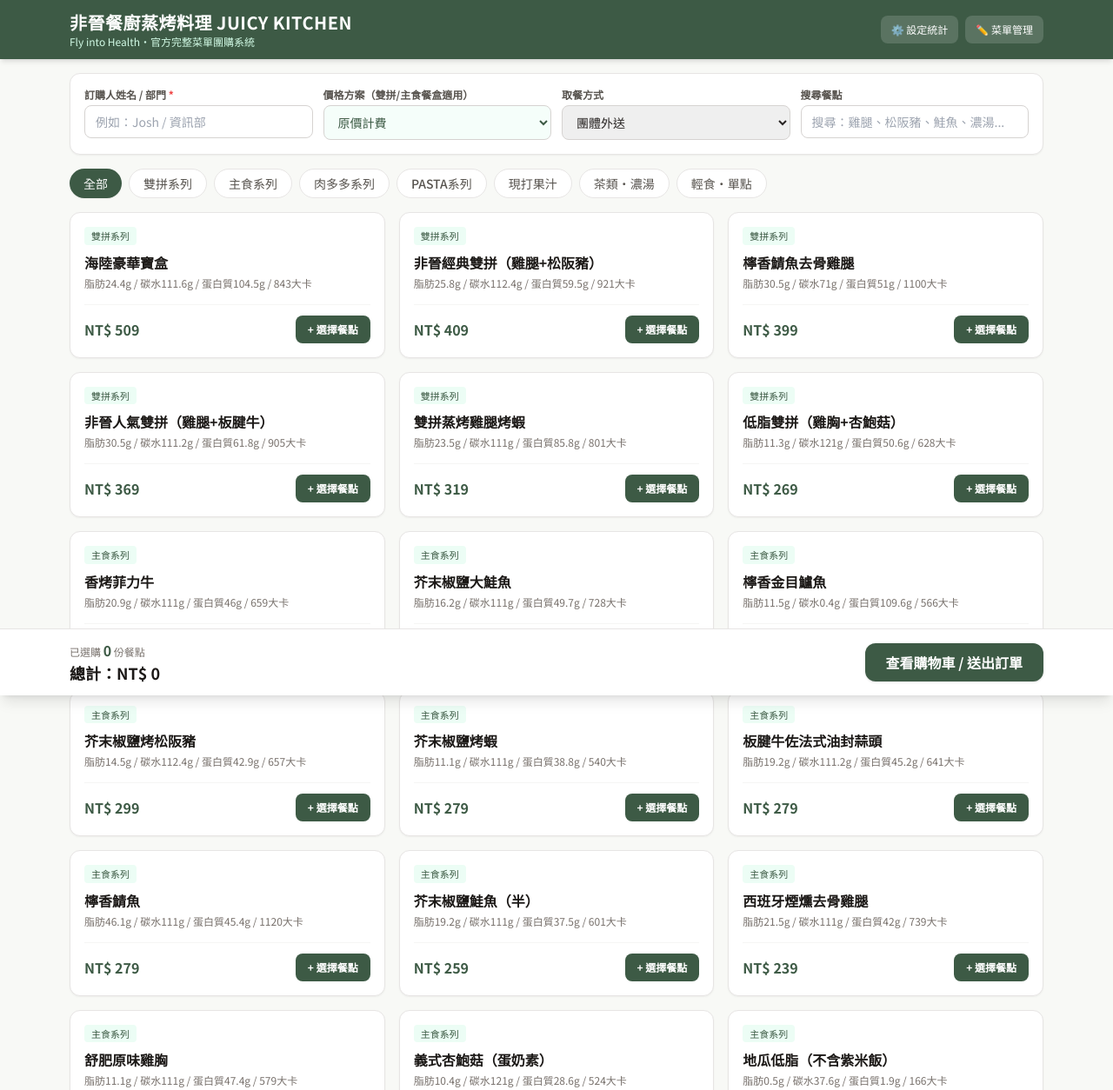
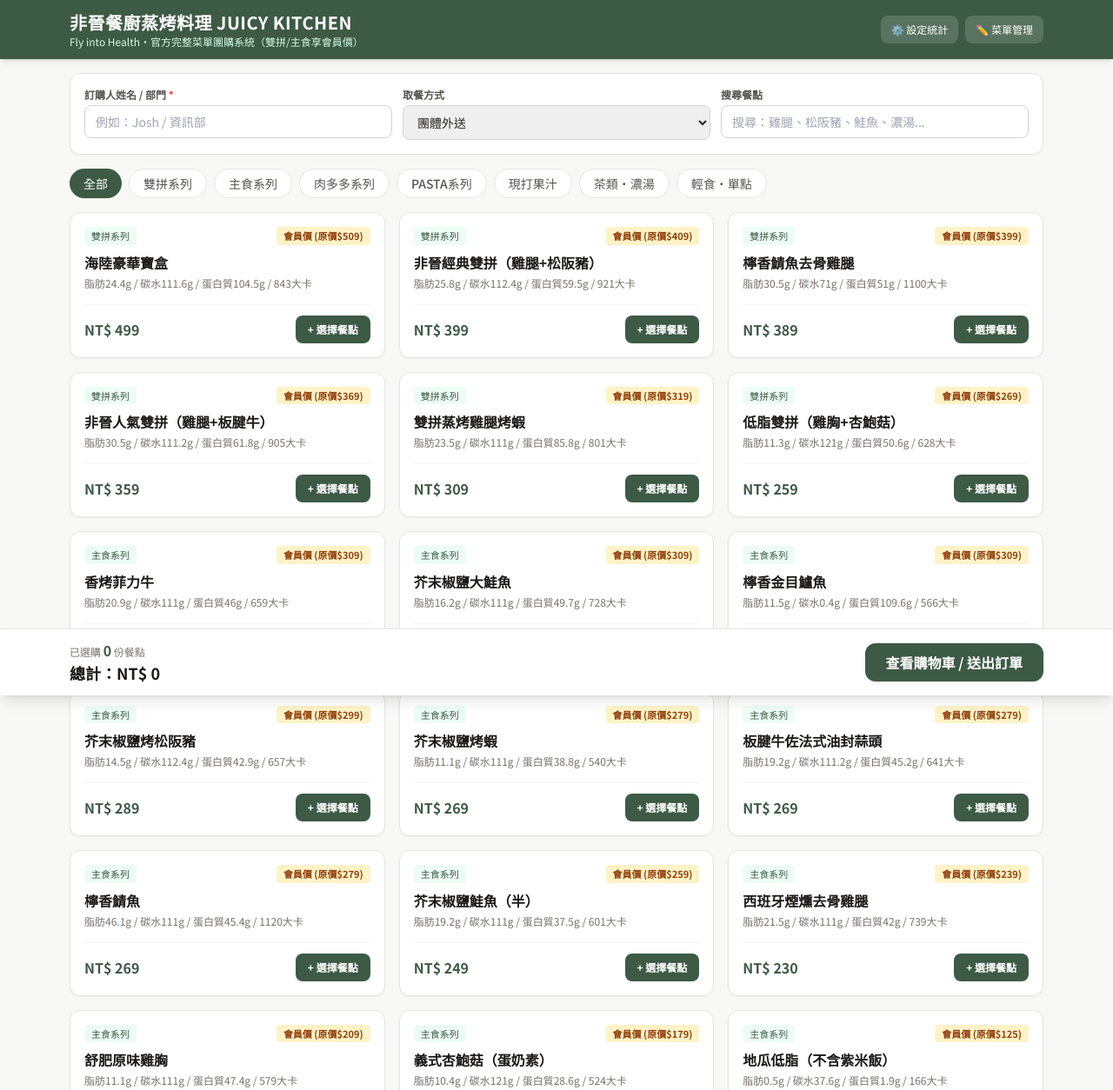
Before and after one commit to dox258/fly-kitchen-order, a plain HTML site: page index.html in a window 1280 px wide. Shown: the top 1254 px of the page at 87% size. Drawn offline with nearby package versions, Linux system fonts and the light colour scheme.

Commit message:
Add files via upload

```diff
--- a/index.html
+++ b/index.html
@@ -17,7 +17,7 @@
     <div class="max-w-6xl mx-auto px-4 py-3 flex flex-wrap items-center justify-between gap-2">
       <div>
         <h1 class="text-lg md:text-xl font-bold tracking-wide">非晉餐廚蒸烤料理 JUICY KITCHEN</h1>
-        <p class="text-xs text-emerald-100">Fly into Health・官方完整菜單團購系統</p>
+        <p class="text-xs text-emerald-100">Fly into Health・官方完整菜單團購系統（雙拼/主食享會員價）</p>
       </div>
       <div class="flex items-center gap-2">
         <a id="sheetLinkBtn" href="#" target="_blank" class="hidden bg-amber-500 hover:bg-amber-600 text-white text-xs font-medium px-3 py-2 rounded-lg transition">
@@ -33,19 +33,12 @@
     </div>
   </header>
 
-  <!-- 訂購人與價格模式資訊列 -->
+  <!-- 訂購人與用餐資訊列 -->
   <section class="max-w-6xl mx-auto px-4 pt-4">
-    <div class="bg-white rounded-xl p-4 shadow-sm border border-stone-200 grid grid-cols-1 md:grid-cols-4 gap-3">
+    <div class="bg-white rounded-xl p-4 shadow-sm border border-stone-200 grid grid-cols-1 md:grid-cols-3 gap-3">
       <div>
         <label class="block text-xs font-bold text-stone-600 mb-1">訂購人姓名 / 部門 <span class="text-red-500">*</span></label>
         <input type="text" id="customerName" placeholder="例如：Josh / 資訊部" class="w-full border border-stone-300 rounded-lg px-3 py-2 text-sm focus:outline-none focus:border-[#3d5a45]" />
-      </div>
-      <div>
-        <label class="block text-xs font-bold text-stone-600 mb-1">價格方案（雙拼/主食餐盒適用）</label>
-        <select id="priceTier" onchange="renderMenu()" class="w-full border border-stone-300 rounded-lg px-3 py-2 text-sm font-medium text-[#3d5a45] bg-emerald-50/50 focus:outline-none focus:border-[#3d5a45]">
-          <option value="regular">原價計費</option>
-          <option value="member">會員價計費（餐盒享優惠）</option>
-        </select>
       </div>
       <div>
         <label class="block text-xs font-bold text-stone-600 mb-1">取餐方式</label>
@@ -163,29 +156,6 @@
           </div>
         </div>
 
-        <!-- 單點配料加購 -->
-        <div>
-          <label class="block text-xs font-bold text-stone-700 mb-1.5">額外單點加購（官方原價）</label>
-          <div class="grid grid-cols-2 gap-1.5 text-xs">
-            <label class="border rounded-lg p-2 flex justify-between items-center cursor-pointer">
-              <span><input type="checkbox" class="addon-check mr-1.5" data-name="溏心蛋" data-price="30" /> 溏心蛋</span>
-              <span class="text-stone-500">+$30</span>
-            </label>
-            <label class="border rounded-lg p-2 flex justify-between items-center cursor-pointer">
-              <span><input type="checkbox" class="addon-check mr-1.5" data-name="蒸烤花椰菜" data-price="45" /> 蒸烤花椰菜</span>
-              <span class="text-stone-500">+$45</span>
-            </label>
-            <label class="border rounded-lg p-2 flex justify-between items-center cursor-pointer">
-              <span><input type="checkbox" class="addon-check mr-1.5" data-name="香Q紫米飯" data-price="25" /> 香Q紫米飯</span>
-              <span class="text-stone-500">+$25</span>
-            </label>
-            <label class="border rounded-lg p-2 flex justify-between items-center cursor-pointer">
-              <span><input type="checkbox" class="addon-check mr-1.5" data-name="義式蜂蜜餐包(2入)" data-price="59" /> 蜂蜜餐包(2入)</span>
-              <span class="text-stone-500">+$59</span>
-            </label>
-          </div>
-        </div>
-
         <div>
           <label class="block text-xs font-bold text-stone-700 mb-1">單品備註</label>
           <input type="text" id="modalNote" placeholder="例如：飲料去冰、不要胡椒" class="w-full border rounded-lg px-3 py-2 text-xs" />
@@ -262,29 +232,29 @@
     const HARDCODED_SHEET_URL = "";
 
     const OFFICIAL_MENU = [
-      // 一、雙拼系列（含紫米飯/蒸烤花椰菜/蒸烤蔬食*2/溏心蛋*1/南瓜）
-      { id: 101, name: "海陸豪華寶盒", category: "雙拼系列", price: 509, memberPrice: 499, desc: "脂肪24.4g / 碳水111.6g / 蛋白質104.5g / 843大卡" },
-      { id: 102, name: "非晉經典雙拼（雞腿+松阪豬）", category: "雙拼系列", price: 409, memberPrice: 399, desc: "脂肪25.8g / 碳水112.4g / 蛋白質59.5g / 921大卡" },
-      { id: 103, name: "檸香鯖魚去骨雞腿", category: "雙拼系列", price: 399, memberPrice: 389, desc: "脂肪30.5g / 碳水71g / 蛋白質51g / 1100大卡" },
-      { id: 104, name: "非晉人氣雙拼（雞腿+板腱牛）", category: "雙拼系列", price: 369, memberPrice: 359, desc: "脂肪30.5g / 碳水111.2g / 蛋白質61.8g / 905大卡" },
-      { id: 105, name: "雙拼蒸烤雞腿烤蝦", category: "雙拼系列", price: 319, memberPrice: 309, desc: "脂肪23.5g / 碳水111g / 蛋白質85.8g / 801大卡" },
-      { id: 106, name: "低脂雙拼（雞胸+杏鮑菇）", category: "雙拼系列", price: 269, memberPrice: 259, desc: "脂肪11.3g / 碳水121g / 蛋白質50.6g / 628大卡" },
+      // 一、雙拼系列（已全面套用會員價）
+      { id: 101, name: "海陸豪華寶盒", category: "雙拼系列", price: 499, regularPrice: 509, desc: "脂肪24.4g / 碳水111.6g / 蛋白質104.5g / 843大卡" },
+      { id: 102, name: "非晉經典雙拼（雞腿+松阪豬）", category: "雙拼系列", price: 399, regularPrice: 409, desc: "脂肪25.8g / 碳水112.4g / 蛋白質59.5g / 921大卡" },
+      { id: 103, name: "檸香鯖魚去骨雞腿", category: "雙拼系列", price: 389, regularPrice: 399, desc: "脂肪30.5g / 碳水71g / 蛋白質51g / 1100大卡" },
+      { id: 104, name: "非晉人氣雙拼（雞腿+板腱牛）", category: "雙拼系列", price: 359, regularPrice: 369, desc: "脂肪30.5g / 碳水111.2g / 蛋白質61.8g / 905大卡" },
+      { id: 105, name: "雙拼蒸烤雞腿烤蝦", category: "雙拼系列", price: 309, regularPrice: 319, desc: "脂肪23.5g / 碳水111g / 蛋白質85.8g / 801大卡" },
+      { id: 106, name: "低脂雙拼（雞胸+杏鮑菇）", category: "雙拼系列", price: 259, regularPrice: 269, desc: "脂肪11.3g / 碳水121g / 蛋白質50.6g / 628大卡" },
 
-      // 二、主食系列（含紫米飯/蒸烤花椰菜/蒸烤蔬食*2/溏心蛋*1/南瓜）
-      { id: 201, name: "香烤菲力牛", category: "主食系列", price: 309, memberPrice: 299, desc: "脂肪20.9g / 碳水111g / 蛋白質46g / 659大卡" },
-      { id: 202, name: "芥末椒鹽大鮭魚", category: "主食系列", price: 309, memberPrice: 299, desc: "脂肪16.2g / 碳水111g / 蛋白質49.7g / 728大卡" },
-      { id: 203, name: "檸香金目鱸魚", category: "主食系列", price: 309, memberPrice: 299, desc: "脂肪11.5g / 碳水0.4g / 蛋白質109.6g / 566大卡" },
-      { id: 204, name: "芥末椒鹽烤松阪豬", category: "主食系列", price: 299, memberPrice: 289, desc: "脂肪14.5g / 碳水112.4g / 蛋白質42.9g / 657大卡" },
-      { id: 205, name: "芥末椒鹽烤蝦", category: "主食系列", price: 279, memberPrice: 269, desc: "脂肪11.1g / 碳水111g / 蛋白質38.8g / 540大卡" },
-      { id: 206, name: "板腱牛佐法式油封蒜頭", category: "主食系列", price: 279, memberPrice: 269, desc: "脂肪19.2g / 碳水111.2g / 蛋白質45.2g / 641大卡" },
-      { id: 207, name: "檸香鯖魚", category: "主食系列", price: 279, memberPrice: 269, desc: "脂肪46.1g / 碳水111g / 蛋白質45.4g / 1120大卡" },
-      { id: 208, name: "芥末椒鹽鮭魚（半）", category: "主食系列", price: 259, memberPrice: 249, desc: "脂肪19.2g / 碳水111g / 蛋白質37.5g / 601大卡" },
-      { id: 209, name: "西班牙煙燻去骨雞腿", category: "主食系列", price: 239, memberPrice: 230, desc: "脂肪21.5g / 碳水111g / 蛋白質42g / 739大卡" },
-      { id: 210, name: "舒肥原味雞胸", category: "主食系列", price: 209, memberPrice: 199, desc: "脂肪11.1g / 碳水111g / 蛋白質47.4g / 579大卡" },
-      { id: 211, name: "義式杏鮑菇（蛋奶素）", category: "主食系列", price: 179, memberPrice: 169, desc: "脂肪10.4g / 碳水121g / 蛋白質28.6g / 524大卡" },
-      { id: 212, name: "地瓜低脂（不含紫米飯）", category: "主食系列", price: 125, memberPrice: 120, desc: "脂肪0.5g / 碳水37.6g / 蛋白質1.9g / 166大卡" },
+      // 二、主食系列（已全面套用會員價）
+      { id: 201, name: "香烤菲力牛", category: "主食系列", price: 299, regularPrice: 309, desc: "脂肪20.9g / 碳水111g / 蛋白質46g / 659大卡" },
+      { id: 202, name: "芥末椒鹽大鮭魚", category: "主食系列", price: 299, regularPrice: 309, desc: "脂肪16.2g / 碳水111g / 蛋白質49.7g / 728大卡" },
+      { id: 203, name: "檸香金目鱸魚", category: "主食系列", price: 299, regularPrice: 309, desc: "脂肪11.5g / 碳水0.4g / 蛋白質109.6g / 566大卡" },
+      { id: 204, name: "芥末椒鹽烤松阪豬", category: "主食系列", price: 289, regularPrice: 299, desc: "脂肪14.5g / 碳水112.4g / 蛋白質42.9g / 657大卡" },
+      { id: 205, name: "芥末椒鹽烤蝦", category: "主食系列", price: 269, regularPrice: 279, desc: "脂肪11.1g / 碳水111g / 蛋白質38.8g / 540大卡" },
+      { id: 206, name: "板腱牛佐法式油封蒜頭", category: "主食系列", price: 269, regularPrice: 279, desc: "脂肪19.2g / 碳水111.2g / 蛋白質45.2g / 641大卡" },
+      { id: 207, name: "檸香鯖魚", category: "主食系列", price: 269, regularPrice: 279, desc: "脂肪46.1g / 碳水111g / 蛋白質45.4g / 1120大卡" },
+      { id: 208, name: "芥末椒鹽鮭魚（半）", category: "主食系列", price: 249, regularPrice: 259, desc: "脂肪19.2g / 碳水111g / 蛋白質37.5g / 601大卡" },
+      { id: 209, name: "西班牙煙燻去骨雞腿", category: "主食系列", price: 230, regularPrice: 239, desc: "脂肪21.5g / 碳水111g / 蛋白質42g / 739大卡" },
+      { id: 210, name: "舒肥原味雞胸", category: "主食系列", price: 199, regularPrice: 209, desc: "脂肪11.1g / 碳水111g / 蛋白質47.4g / 579大卡" },
+      { id: 211, name: "義式杏鮑菇（蛋奶素）", category: "主食系列", price: 169, regularPrice: 179, desc: "脂肪10.4g / 碳水121g / 蛋白質28.6g / 524大卡" },
+      { id: 212, name: "地瓜低脂（不含紫米飯）", category: "主食系列", price: 120, regularPrice: 125, desc: "脂肪0.5g / 碳水37.6g / 蛋白質1.9g / 166大卡" },
 
-      // 三、肉多多系列（含紫米飯/蒸烤花椰菜/蒸烤蔬食*2/溏心蛋*1/南瓜）
+      // 三、肉多多系列
       { id: 301, name: "豬多多芥末椒鹽松阪豬餐盒", category: "肉多多系列", price: 449, desc: "脂肪48.5g / 碳水71.4g / 蛋白質49g / 930大卡" },
       { id: 302, name: "蝦多多芥末椒鹽大蝦餐盒", category: "肉多多系列", price: 419, desc: "脂肪9.9g / 碳水72.6g / 蛋白質61g / 628大卡" },
       { id: 303, name: "牛多多板腱牛佐法式油封蒜頭", category: "肉多多系列", price: 419, desc: "脂肪30.5g / 碳水71.6g / 蛋白質67g / 834大卡" },
@@ -333,14 +303,14 @@
     ];
 
     const CATEGORY_BANNERS = {
-      "雙拼系列": "🍱 此區餐點含：紫米飯 / 蒸烤花椰菜 / 蒸烤蔬食*2 / 溏心蛋*1 / 南瓜（上方可切換原價或會員價）",
-      "主食系列": "🍱 此區餐點含：紫米飯 / 蒸烤花椰菜 / 蒸烤蔬食*2 / 溏心蛋*1 / 南瓜（地瓜低脂不含紫米飯）",
+      "雙拼系列": "🍱 此區餐點含：紫米飯 / 蒸烤花椰菜 / 蒸烤蔬食*2 / 溏心蛋*1 / 南瓜（已直接套用會員優惠價）",
+      "主食系列": "🍱 此區餐點含：紫米飯 / 蒸烤花椰菜 / 蒸烤蔬食*2 / 溏心蛋*1 / 南瓜（地瓜低脂不含紫米飯，已直接套用會員優惠價）",
       "肉多多系列": "🥩 肉量加倍滿足！此區餐點含：紫米飯 / 蒸烤花椰菜 / 蒸烤蔬食*2 / 溏心蛋*1 / 南瓜",
       "PASTA系列": "🍝 全系列可選「主廚義大利麵」或「墨西哥辣椒風味 (+$10)」，並可加購 A/B/C/D 套餐",
       "現打果汁": "🥤 100% 新鮮現打原汁，堅持不加糖、不加水"
     };
 
-    let menuItems = JSON.parse(localStorage.getItem('fly_kitchen_official_menu_v2')) || OFFICIAL_MENU;
+    let menuItems = JSON.parse(localStorage.getItem('fly_kitchen_official_menu_v3')) || OFFICIAL_MENU;
     let currentCategory = "全部";
     let isEditMode = false;
     let cart = [];
@@ -385,15 +355,8 @@
       renderMenu();
     }
 
-    function getDisplayPrice(item) {
-      const tier = document.getElementById('priceTier').value;
-      if (tier === 'member' && item.memberPrice) return item.memberPrice;
-      return item.price;
-    }
-
     function renderMenu() {
       const keyword = document.getElementById('searchInput').value.trim().toLowerCase();
-      const tier = document.getElementById('priceTier').value;
       const filtered = menuItems.filter(item => {
         const matchCat = currentCategory === "全部" || item.category === currentCategory;
         const matchKey = !keyword || item.name.toLowerCase().includes(keyword) || item.desc.toLowerCase().includes(keyword);
@@ -401,8 +364,7 @@
       });
 
       document.getElementById('menuGrid').innerHTML = filtered.map(item => {
-        const activePrice = getDisplayPrice(item);
-        let priceLabel = `NT$ ${activePrice}`;
+        let priceLabel = `NT$ ${item.price}`;
         if (item.spicyPrice) priceLabel = `NT$ ${item.price} <span class="text-xs font-normal text-stone-500">/ 墨辣 $${item.spicyPrice}</span>`;
         if (item.largePrice) priceLabel = `NT$ ${item.price} <span class="text-xs font-normal text-stone-500">(3入) / $${item.largePrice} (6入)</span>`;
 
@@ -411,7 +373,7 @@
             <div>
               <div class="flex justify-between items-start gap-2">
                 <span class="text-[11px] px-2 py-0.5 rounded bg-emerald-50 text-[#3d5a45] font-medium">${item.category}</span>
-                ${tier === 'member' && item.memberPrice ? `<span class="text-[11px] px-2 py-0.5 rounded bg-amber-100 text-amber-800 font-bold">會員優惠價 (原價$${item.price})</span>` : ''}
+                ${item.regularPrice ? `<span class="text-[11px] px-2 py-0.5 rounded bg-amber-100 text-amber-800 font-bold">會員價 (原價$${item.regularPrice})</span>` : ''}
                 ${isEditMode ? `<button onclick="deleteMenuItem(${item.id})" class="text-xs text-red-500 hover:underline">刪除</button>` : ''}
               </div>
               ${isEditMode ? `
@@ -442,7 +404,7 @@
 
     function updateMenuItem(id, field, val) {
       menuItems = menuItems.map(i => i.id === id ? { ...i, [field]: val } : i);
-      localStorage.setItem('fly_kitchen_official_menu_v2', JSON.stringify(menuItems));
+      localStorage.setItem('fly_kitchen_official_menu_v3', JSON.stringify(menuItems));
     }
 
     function addNewMenuItem() {
@@ -451,7 +413,7 @@
       const price = Number(document.getElementById('newItemPrice').value);
       if (!name || !price) return alert('請輸入餐點名稱與價格');
       menuItems.unshift({ id: Date.now(), name, category, price, desc: "自訂新增品項" });
-      localStorage.setItem('fly_kitchen_official_menu_v2', JSON.stringify(menuItems));
+      localStorage.setItem('fly_kitchen_official_menu_v3', JSON.stringify(menuItems));
       document.getElementById('newItemName').value = '';
       document.getElementById('newItemPrice').value = '';
       renderMenu();
@@ -460,22 +422,21 @@
     function deleteMenuItem(id) {
       if (!confirm('確定刪除此品項？')) return;
       menuItems = menuItems.filter(i => i.id !== id);
-      localStorage.setItem('fly_kitchen_official_menu_v2', JSON.stringify(menuItems));
+      localStorage.setItem('fly_kitchen_official_menu_v3', JSON.stringify(menuItems));
       renderMenu();
     }
 
     function resetDefaultMenu() {
       if (!confirm('確定恢復官方預設菜單？')) return;
       menuItems = [...OFFICIAL_MENU];
-      localStorage.setItem('fly_kitchen_official_menu_v2', JSON.stringify(menuItems));
+      localStorage.setItem('fly_kitchen_official_menu_v3', JSON.stringify(menuItems));
       renderMenu();
     }
 
     function openCustomModal(id) {
       selectedItem = menuItems.find(i => i.id === id);
-      const basePrice = getDisplayPrice(selectedItem);
       document.getElementById('modalItemName').textContent = selectedItem.name;
-      document.getElementById('modalItemPrice').textContent = `單價 NT$ ${basePrice}`;
+      document.getElementById('modalItemPrice').textContent = `單價 NT$ ${selectedItem.price}`;
       document.getElementById('modalItemDesc').textContent = selectedItem.desc;
 
       // 雙規格處理（PASTA 口味 或 烤雞翅 3入/6入）
@@ -527,7 +488,7 @@
     }
 
     function confirmAddToCart() {
-      let itemBasePrice = getDisplayPrice(selectedItem);
+      let itemBasePrice = selectedItem.price;
       let variantLabel = '';
 
       const checkedVariant = document.querySelector('input[name="variant"]:checked');
@@ -538,7 +499,6 @@
 
       const isBox = ["雙拼系列", "主食系列", "肉多多系列"].includes(selectedItem.category) && selectedItem.id !== 212;
       const rice = isBox ? document.querySelector('input[name="rice"]:checked').value : '';
-      const tierLabel = (document.getElementById('priceTier').value === 'member' && selectedItem.memberPrice) ? '會員價' : '';
 
       const addons = [];
       let addonCost = 0;
@@ -547,7 +507,7 @@
         addonCost += Number(cb.dataset.price);
       });
       const note = document.getElementById('modalNote').value.trim();
-      const details = [variantLabel, tierLabel, rice, ...addons, note].filter(Boolean).join(' / ');
+      const details = [variantLabel, rice, ...addons, note].filter(Boolean).join(' / ');
 
       cart.push({
         uid: Date.now(),
```
